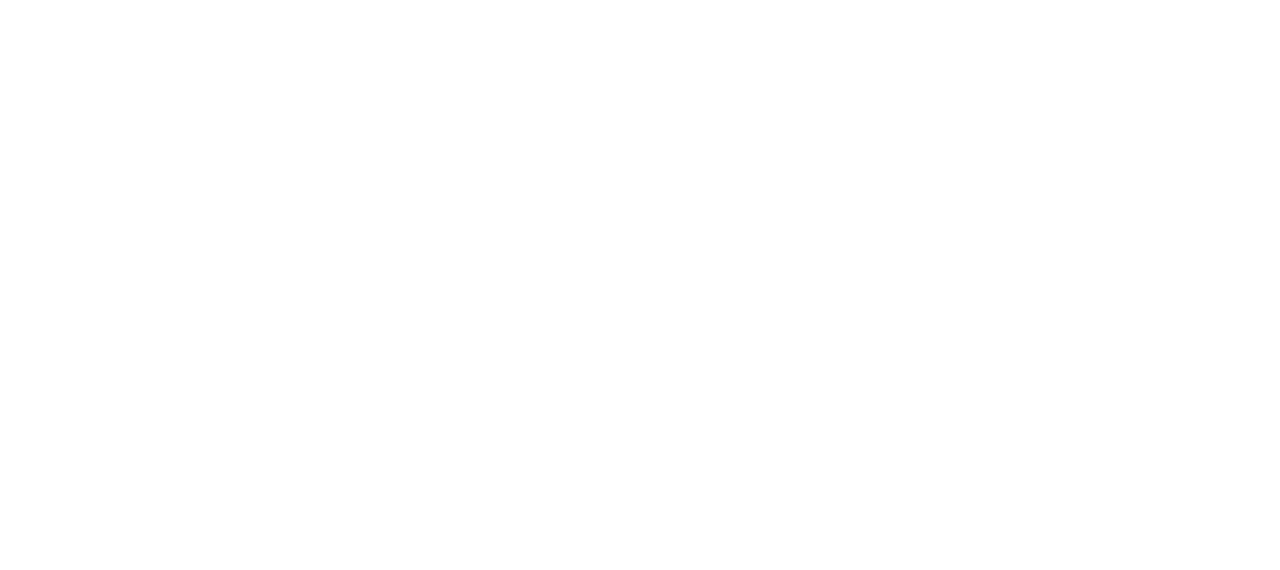
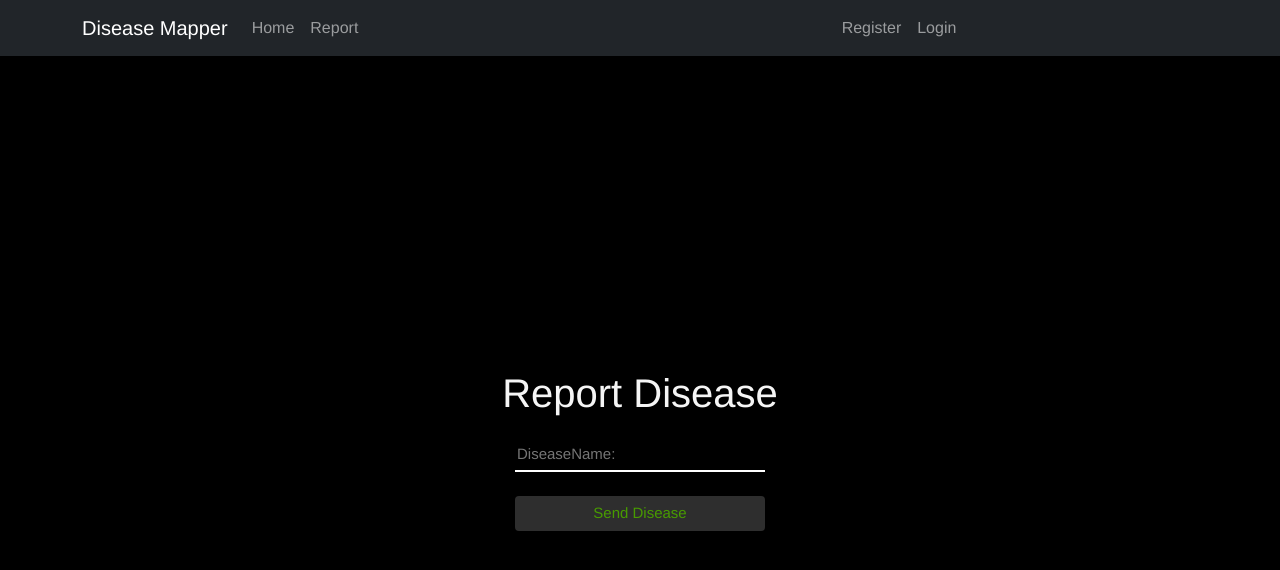
Before and after one commit to raghav2005/Disease-Mapper, a React (Create React App) app in the folder disease-mapper/: page /report in a window 1280 px wide. Before the commit this address had no page. Shown: the top 570 px of the page. Built offline with nearby package versions, Linux system fonts and the light colour scheme.

Commit message:
adding diseases works. TODO: CHANGE BACK TO /home after fixing username transferred from home to report & back

```diff
--- a/disease-mapper/src/App.js
+++ b/disease-mapper/src/App.js
@@ -1,7 +1,7 @@
 // import Button from 'react-bootstrap/Button';
 import React from 'react';
 import { BrowserRouter, Routes, Route } from "react-router-dom";
-
+import  Report  from "./report.js";
 import './App.css';
 import 'leaflet/dist/leaflet.css'; // Make sure to import the Leaflet CSS
 import { MapContainer, TileLayer, Marker, Popup } from 'react-leaflet';
@@ -19,6 +19,8 @@
 //     });
 //     return response;
 // }
+
+// TODO: CHANGE BACK TO / home after fixing username transferred from home to report & back!
 
 function Aux() {
     const {username} = React.useContext(usernameContext);
@@ -54,6 +56,7 @@
                     <Route path="/" element={<Login />}/>
                     <Route path="/register" element={<Register />} />
                     <Route path="/home" element={<Aux />} />
+                    <Route path="/report" element={<Report />} />
                     {/* <Route path="blogs" element={<Blogs />} />
                     <Route path="contact" element={<Contact />} />
                     <Route path="*" element={<NoPage />} /> */}
--- a/disease-mapper/src/index.js
+++ b/disease-mapper/src/index.js
@@ -21,7 +21,7 @@
                 <Navbar.Brand href="/home">Disease Mapper</Navbar.Brand>
                 <Nav className="me-auto">
                     <Link to="/home" className="nav-link">Home</Link>
-                    <Nav.Link href="#TODO" className="nav-link">Report</Nav.Link>
+                    <Nav.Link href="/report" className="nav-link">Report</Nav.Link>
                 </Nav>
                 <Nav className="me-auto" id='right_side_navbar'>
                     <Link to="/register" className="nav-link">Register</Link>
--- a/disease-mapper/src/login.js
+++ b/disease-mapper/src/login.js
@@ -16,7 +16,7 @@
     const data = await response.json();
     if (data.status === 'SUCCESS') {
         alert("User logged in successfully");
-        navigate('/home');
+        navigate('/report'); // TODO: CHANGE BACK TO /home after fixing username transferred from home to report & back!
     } else {
         alert("User log in failed");
         setUsername('');
--- /dev/null
+++ b/disease-mapper/src/report.js
@@ -0,0 +1,35 @@
+import NavBar from "./index.js";
+import {useContext, useState} from 'react';
+import {usernameContext} from './App';
+
+const sendReport = async (username, diseaseName) => {
+    const response = await fetch('http://localhost:' + process.env.REACT_APP_FLASK_PORT + '/sendReport', {
+        method: 'POST',
+        headers: {
+            'Content-Type': 'application/json',
+        },
+        body: JSON.stringify({ username, diseaseName }),
+    });
+    const data = await response.json();
+    console.log(data);
+}
+
+// TODO: CHANGE BACK TO / home after fixing username transferred from home to report & back!
+function Report(){
+    const {username} = useContext(usernameContext);
+    const [disease, setDisease] = useState('');
+    return (
+        <div className="App">
+            <NavBar />
+            {username}
+            <div className='App' style={{ display: 'flex', flexDirection:'column', alignItems:'center', justifyContent:'center', height:'50vh'}}>
+                <h1> Report Disease </h1>
+                <input className='input' name='password' value={disease} placeholder='DiseaseName:' color='white' onChange={e => setDisease(e.target.value)} required="required" />
+                <button className='sendButton' onClick={() => sendReport(username, disease)} >Send Disease</button>
+            </div>
+        </div>
+    );
+}
+
+
+export default Report;
```
Also changed, not shown: 1 other file (tests, documents, lock files or other folders).
